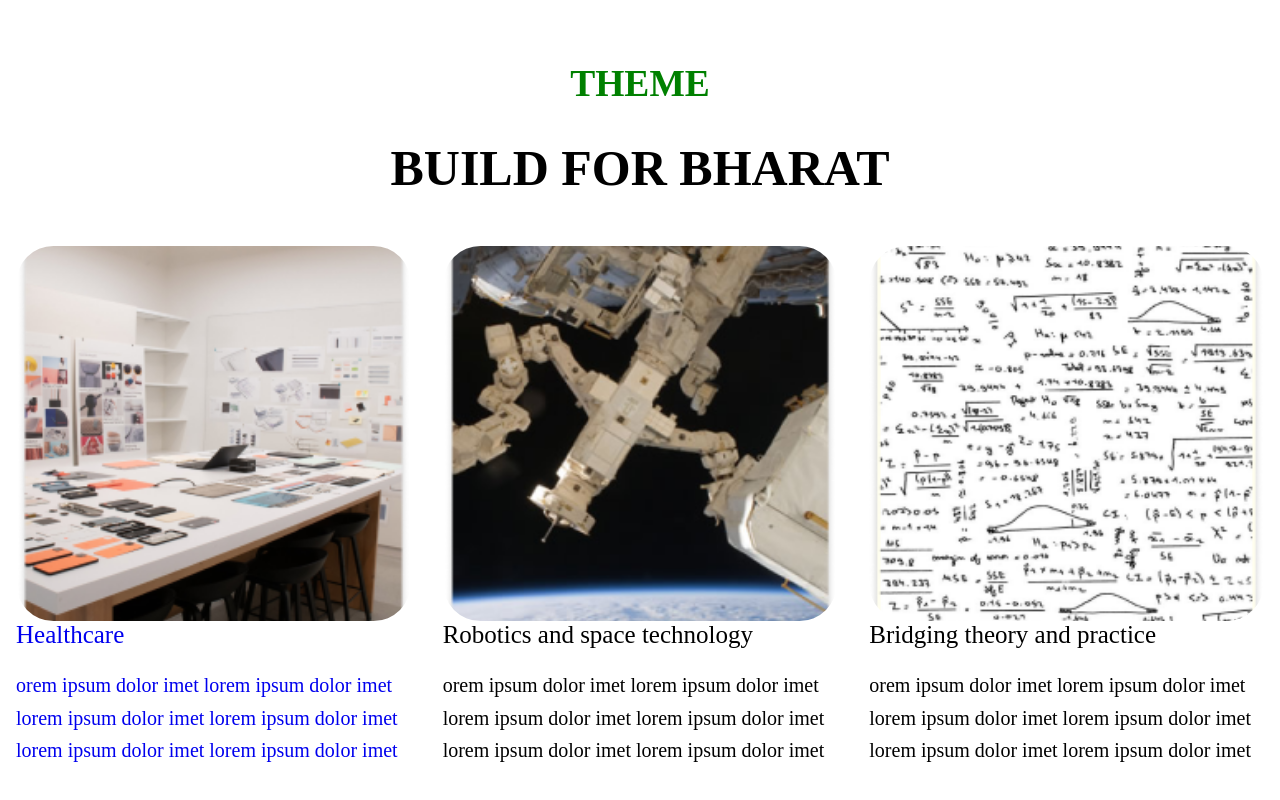
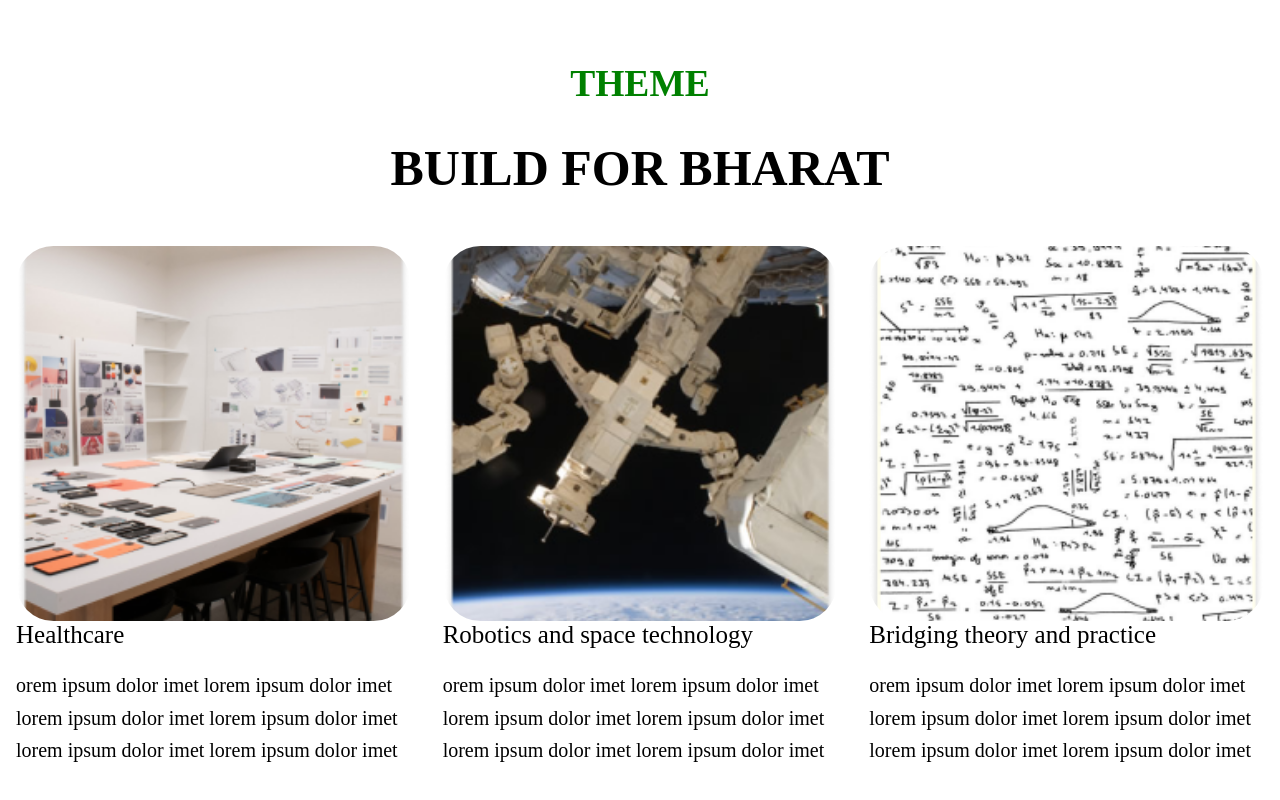
Before and after one commit to divyansh-4/RIISE_24, a React (Create React App) app in the folder riise/: page / in a window 1280 px wide. Shown: the part 927-1727 px from the top of the page. Built offline with nearby package versions, Linux system fonts and the light colour scheme; a web font is replaced by a local one.

Commit message:
added scrollbar on hover and coming soon section

```diff
--- /dev/null
+++ b/riise/src/components/Speakers.css
@@ -0,0 +1,7 @@
+.temp-soon{
+    text-align: center;
+    font-size: 5vw;
+    text-transform: uppercase;
+    font-weight: bold;
+    font-style: italic;
+}
--- a/riise/src/components/Speakers.js
+++ b/riise/src/components/Speakers.js
@@ -1,5 +1,6 @@
 import React from "react";
 import "./Themes.css";
+import "./Speakers.css";
 import image1 from "./Design for india.png";
 import image2 from "./Robotics and space technology.png";
 import image3 from "./Bridging Theory and Practice.png";
@@ -15,7 +16,8 @@ const Speakers = () => {
     <div className="theme-container">
       <h2 className="theme-heading">EVENTS</h2>
       <h1 className="section-heading">SPEAKERS</h1>
-      <RowContainer scroll={true} speed={7}>
+      <h1 className="temp-soon">COMING SOON</h1>
+      {/* <RowContainer scroll={true} speed={7}>
         <Card
           title="Design for India"
           body="orem ipsum dolor imet lorem ipsum dolor imet lorem ipsum dolor imet lorem ipsum dolor imet lorem ipsum dolor imet lorem ipsum dolor imet"
@@ -58,7 +60,7 @@ const Speakers = () => {
           image={image7}
           alt="India"
         />
-      </RowContainer>
+      </RowContainer> */}
     </div>
   );
 };
--- a/riise/src/components/Themes.css
+++ b/riise/src/components/Themes.css
@@ -12,8 +12,12 @@
     text-decoration: none;
 }
 
-.theme-container *:visited{
-    color: black;
+.theme-container a{
+    color: inherit
+}
+
+.theme-container a:visited{
+    color: inherit;
 }
 
 .theme-heading,
--- a/riise/src/containers/RowContainer.css
+++ b/riise/src/containers/RowContainer.css
@@ -1,3 +1,7 @@
+.row-wrapper{
+    padding-bottom: 24px;
+}
+
 .row-container{
     display: flex;
     flex-wrap: nowrap;
@@ -5,12 +9,29 @@
     width: 100%;
     box-sizing: border-box;
     position: relative;
-    -ms-overflow-style: none;
-    scrollbar-width: none;
+    margin-bottom: 1rem;
 }
 
-.row-container::-webkit-scrollbar{
-    display: none;
+.row-wrapper:hover .row-container-scroll
+{
+    overflow-x: auto;
+    -webkit-overflow-scrolling: auto !important;
+    scrollbar-color: lightgray rgba(0, 0, 0, 0);
+    /* scrollbar-width: thin; */
+}
+
+.row-container-scroll::-webkit-scrollbar {
+    visibility: hidden;
+}
+
+
+.row-container-scroll::-webkit-scrollbar-thumb {
+    background: lightgray;
+    -webkit-border-radius: 1ex;
+}
+
+.row-container-scroll::-webkit-scrollbar-corner {
+    visibility: hidden;
 }
 
 .row-item-container{
--- a/riise/src/containers/RowContainer.js
+++ b/riise/src/containers/RowContainer.js
@@ -121,9 +121,9 @@ const RowContainer = ({ children, scroll, speed }) => {
   }, [pos, itemsPos, count, sliding, width]);
 
   return (
+    <div className="row-wrapper">
       <div
-      style={!scroll ? { overflowX: "auto" } : null}
-      className="row-container"
+        className={`row-container ${!scroll ? "row-container-scroll" : ""}`}
         onMouseOver={() => {
           setScrollState(false);
         }}
@@ -157,6 +157,7 @@ const RowContainer = ({ children, scroll, speed }) => {
         </div>
       </div> */}
       </div>
+    </div>
   );
 };
 
```
Lines whose indentation alone changed are shown as unchanged.
